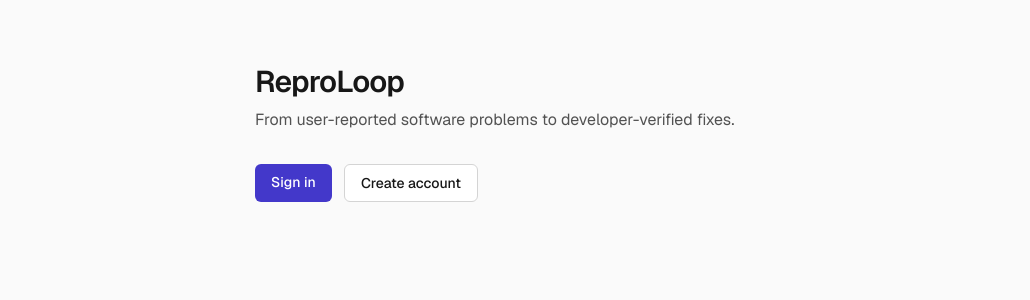
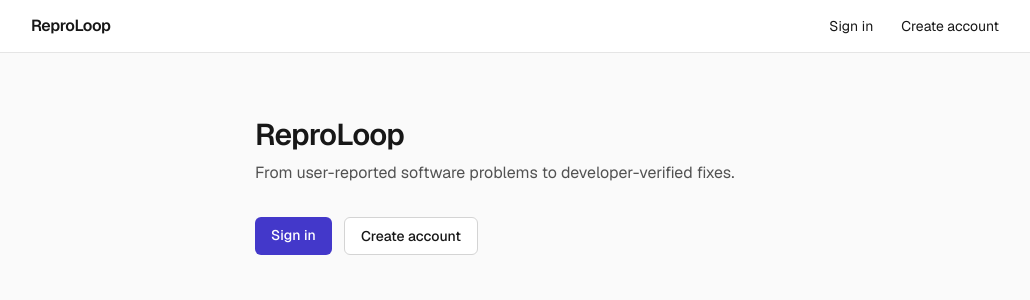
Before and after one commit to rakshit0907/reproloop, a Next.js app in the folder apps/web/: page / in a window 1280 px wide. Shown: the top 300 px of the page, without its empty margins (121-1151 px from the left). Built offline with nearby package versions, Linux system fonts and the light colour scheme; no server answers.

Commit message:
feat(web): add navigation bar and status badge

```diff
--- a/apps/web/src/app/layout.tsx
+++ b/apps/web/src/app/layout.tsx
@@ -1,6 +1,7 @@
 import type { Metadata } from "next";
 import { Geist, Geist_Mono } from "next/font/google";
 import { AuthProvider } from "@/lib/auth";
+import { NavBar } from "@/components/nav-bar";
 import "./globals.css";
 
 const geistSans = Geist({
@@ -25,7 +26,10 @@ export default function RootLayout({ children }: LayoutProps<"/">) {
       className={`${geistSans.variable} ${geistMono.variable} h-full antialiased`}
     >
       <body className="min-h-full flex flex-col">
-        <AuthProvider>{children}</AuthProvider>
+        <AuthProvider>
+          <NavBar />
+          {children}
+        </AuthProvider>
       </body>
     </html>
   );
--- /dev/null
+++ b/apps/web/src/components/nav-bar.tsx
@@ -0,0 +1,65 @@
+"use client";
+
+import Link from "next/link";
+import { useRouter } from "next/navigation";
+import { useAuth } from "@/lib/auth";
+
+const linkClass =
+  "rounded px-2 py-1 text-sm hover:bg-neutral-100 focus:outline-none focus-visible:ring-2 focus-visible:ring-indigo-700";
+
+export function NavBar() {
+  const { user, loading, logout } = useAuth();
+  const router = useRouter();
+
+  function handleLogout() {
+    logout();
+    router.push("/");
+  }
+
+  return (
+    <header className="border-b border-neutral-200 bg-white">
+      <nav
+        aria-label="Main"
+        className="mx-auto flex w-full max-w-5xl items-center gap-2 px-6 py-3"
+      >
+        <Link href="/" className="mr-4 font-semibold tracking-tight">
+          ReproLoop
+        </Link>
+        {user && (
+          <>
+            <Link href="/report" className={linkClass}>
+              Report a problem
+            </Link>
+            <Link href="/incidents" className={linkClass}>
+              {user.role === "REPORTER" ? "My reports" : "Incidents"}
+            </Link>
+            <Link href="/projects" className={linkClass}>
+              Projects
+            </Link>
+          </>
+        )}
+        <div className="ml-auto flex items-center gap-3 text-sm">
+          {loading ? null : user ? (
+            <>
+              <span className="text-neutral-600">
+                {user.name} · {user.role.toLowerCase()}
+              </span>
+              <button type="button" onClick={handleLogout} className={linkClass}>
+                Sign out
+              </button>
+            </>
+          ) : (
+            <>
+              <Link href="/login" className={linkClass}>
+                Sign in
+              </Link>
+              <Link href="/register" className={linkClass}>
+                Create account
+              </Link>
+            </>
+          )}
+        </div>
+      </nav>
+    </header>
+  );
+}
--- /dev/null
+++ b/apps/web/src/components/status-badge.tsx
@@ -0,0 +1,11 @@
+import { statusLabel, statusTone } from "@/lib/status";
+
+export function StatusBadge({ status }: { status: string }) {
+  return (
+    <span
+      className={`inline-block rounded-full border px-2.5 py-0.5 text-xs font-medium ${statusTone(status)}`}
+    >
+      {statusLabel(status)}
+    </span>
+  );
+}
```
